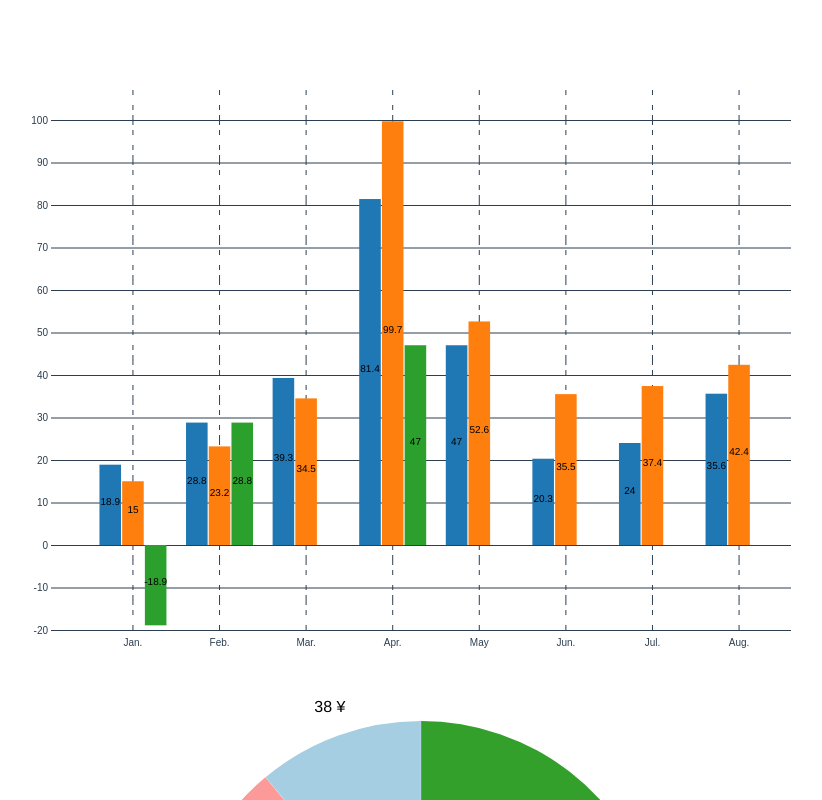
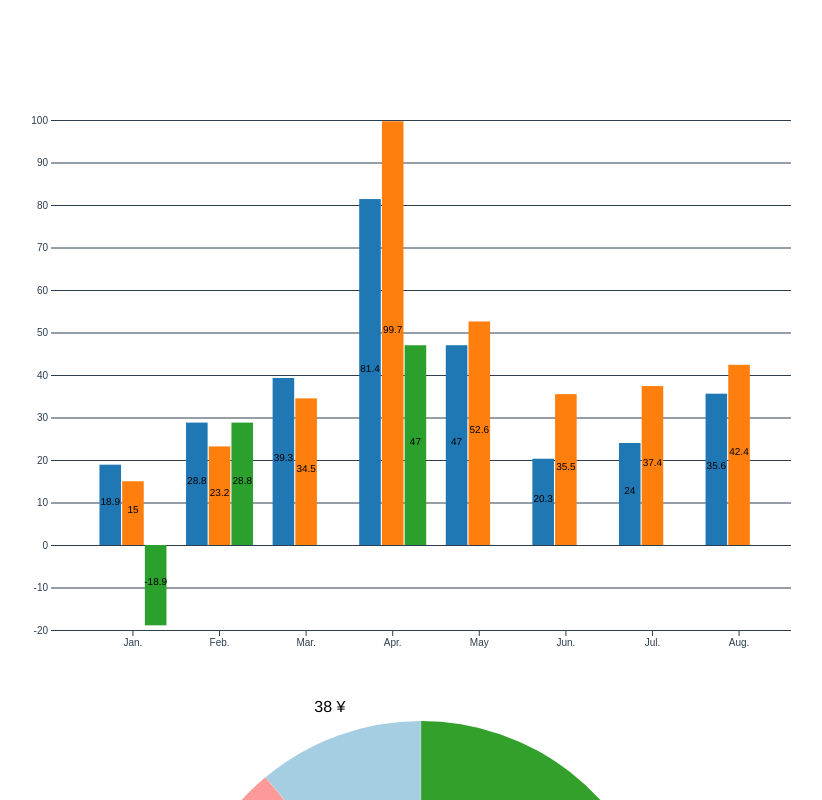
Before and after one commit to JessYan0913/data-vis, a Vue app: page / in a window 1280 px wide. Shown: the top 800 px of the page, without its empty margins (219-1041 px from the left). Built offline with nearby package versions, Linux system fonts and the light colour scheme.

Commit message:
修改示例

```diff
--- a/src/example/column/index.vue
+++ b/src/example/column/index.vue
@@ -152,11 +152,6 @@ const dataConfig = {
         fill: 'black'
       },
       formatter: datum => `${datum.月均降雨量}`
-    },
-    xAxis: {
-      lineStyle: {
-        strokeDasharray: '5,10,5'
-      }
     }
   }
 };
```
